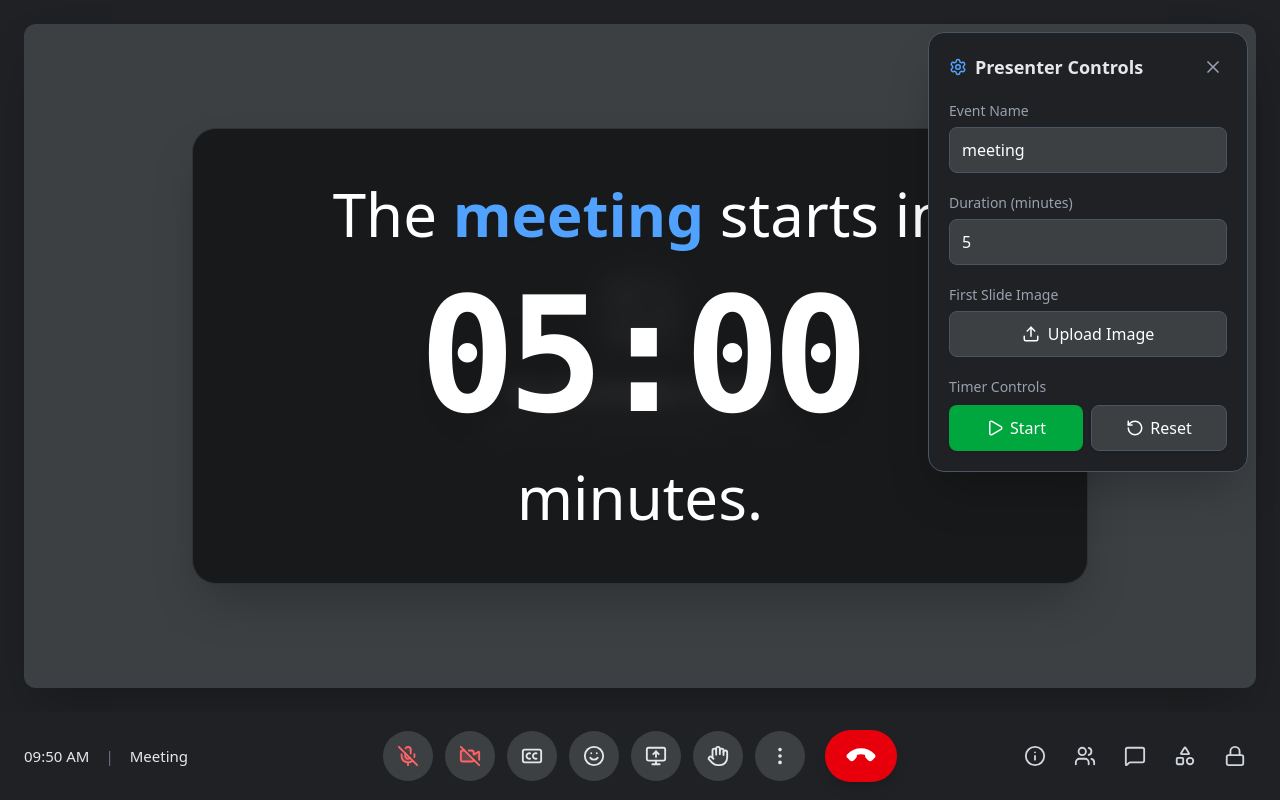
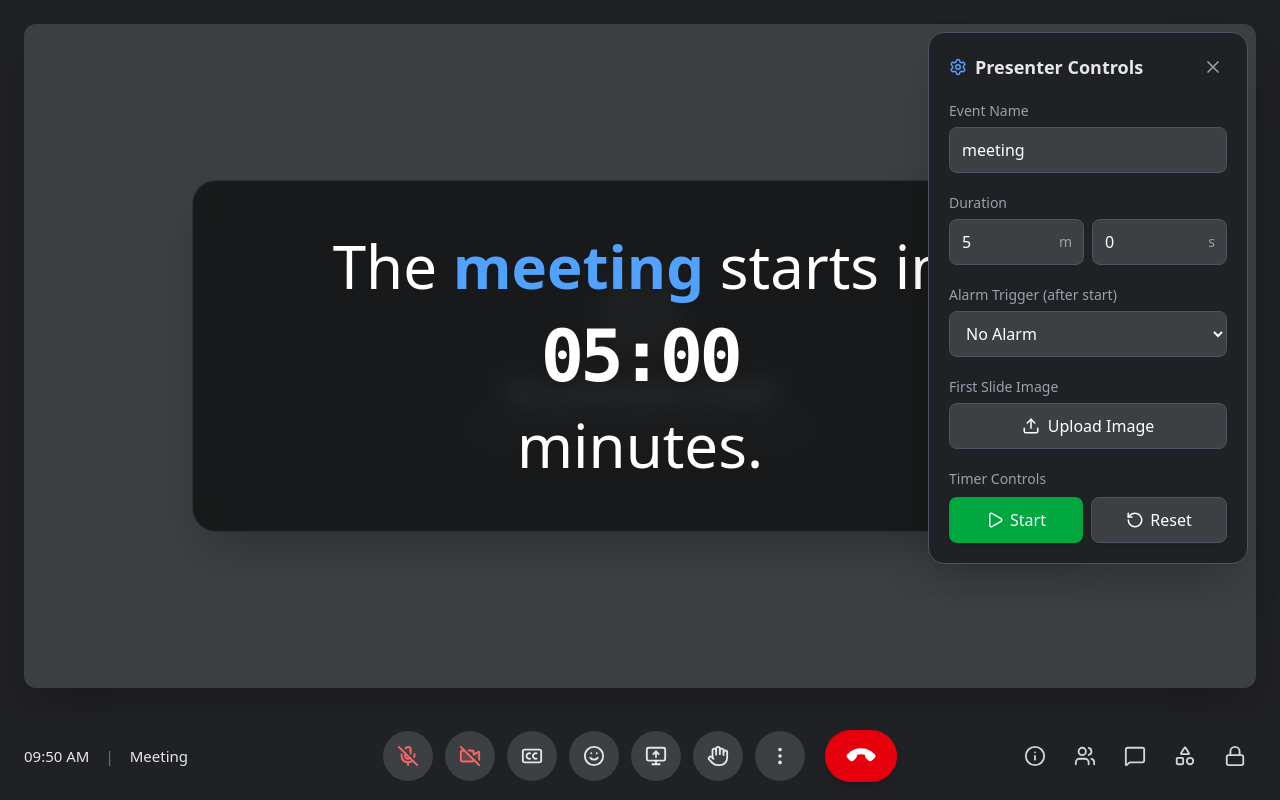
Before and after one commit to kosuvorov/video-meeting-interface, a React (Vite) app: page / in a window 1280 px wide. Built offline with nearby package versions, Linux system fonts and the light colour scheme.

Commit message:
Enhance timer with seconds, auto-close settings, and add independent alarm feature

```diff
--- a/src/App.tsx
+++ b/src/App.tsx
@@ -1,4 +1,4 @@
-import React, { useState, useEffect } from 'react';
+import React, { useState, useEffect, useRef } from 'react';
 import {
   MicOff, VideoOff, ClosedCaption, Smile,
   Hand, MonitorUp, MoreVertical, Phone,
@@ -10,8 +10,31 @@ import {
 export default function App() {
   const [eventName, setEventName] = useState('meeting');
   const [initialMinutes, setInitialMinutes] = useState(5);
+  const [initialSeconds, setInitialSeconds] = useState(0);
   const [timeLeft, setTimeLeft] = useState(300); // 5 minutes in seconds
+  const [alarmTriggerSeconds, setAlarmTriggerSeconds] = useState<number | ''>('');
+  const [isAlarmRinging, setIsAlarmRinging] = useState(false);
   const [isRunning, setIsRunning] = useState(false);
+
+  const audioRef = useRef<HTMLAudioElement | null>(null);
+  const alarmTimeoutRef = useRef<NodeJS.Timeout | null>(null);
+
+  useEffect(() => {
+    return () => {
+      if (alarmTimeoutRef.current) clearTimeout(alarmTimeoutRef.current);
+      if (audioRef.current) {
+        audioRef.current.pause();
+      }
+    };
+  }, []);
+
+  const stopAlarm = () => {
+    setIsAlarmRinging(false);
+    if (audioRef.current) {
+      audioRef.current.pause();
+      audioRef.current.currentTime = 0;
+    }
+  };
   const [slideImage, setSlideImage] = useState<string | null>(null);
   const [showControls, setShowControls] = useState(true);
   const [currentTime, setCurrentTime] = useState(new Date());
@@ -72,7 +95,7 @@ export default function App() {
               <div className="text-3xl md:text-5xl lg:text-6xl font-medium text-white drop-shadow-md leading-tight">
                 The <span className="text-blue-400 font-semibold">{eventName}</span> starts in
               </div>
-              <div className="text-7xl md:text-[10rem] font-bold my-6 font-mono text-white drop-shadow-2xl tracking-tighter leading-none">
+              <div className="text-5xl md:text-7xl font-bold my-4 font-mono text-white drop-shadow-xl tracking-tighter leading-none">
                 {formatTime(timeLeft)}
               </div>
               <div className="text-3xl md:text-5xl lg:text-6xl font-medium text-white drop-shadow-md leading-tight">
@@ -109,19 +132,61 @@ export default function App() {
 
               {/* Timer Duration */}
               <div>
-                <label className="block text-sm font-medium text-gray-400 mb-1.5">Duration (minutes)</label>
+                <label className="block text-sm font-medium text-gray-400 mb-1.5">Duration</label>
+                <div className="flex gap-2">
+                  <div className="flex-1">
+                    <div className="relative">
                       <input
                         type="number"
-                  min="1"
+                        min="0"
                         value={initialMinutes}
                         onChange={(e) => {
-                    const mins = parseInt(e.target.value) || 0;
+                          const mins = Math.max(0, parseInt(e.target.value) || 0);
                           setInitialMinutes(mins);
-                    setTimeLeft(mins * 60);
+                          setTimeLeft(mins * 60 + initialSeconds);
                           setIsRunning(false);
                         }}
+                        className="w-full bg-[#3c4043] border border-gray-600 rounded-lg pl-3 pr-8 py-2.5 text-white focus:outline-none focus:border-blue-500 focus:ring-1 focus:ring-blue-500 transition"
+                      />
+                      <span className="absolute right-3 top-1/2 -translate-y-1/2 text-gray-400 text-sm">m</span>
+                    </div>
+                  </div>
+                  <div className="flex-1">
+                    <div className="relative">
+                      <input
+                        type="number"
+                        min="0"
+                        max="59"
+                        value={initialSeconds}
+                        onChange={(e) => {
+                          const secs = Math.max(0, Math.min(59, parseInt(e.target.value) || 0));
+                          setInitialSeconds(secs);
+                          setTimeLeft(initialMinutes * 60 + secs);
+                          setIsRunning(false);
+                        }}
+                        className="w-full bg-[#3c4043] border border-gray-600 rounded-lg pl-3 pr-8 py-2.5 text-white focus:outline-none focus:border-blue-500 focus:ring-1 focus:ring-blue-500 transition"
+                      />
+                      <span className="absolute right-3 top-1/2 -translate-y-1/2 text-gray-400 text-sm">s</span>
+                    </div>
+                  </div>
+                </div>
+              </div>
+
+              {/* Alarm Setting */}
+              <div>
+                <label className="block text-sm font-medium text-gray-400 mb-1.5">Alarm Trigger (after start)</label>
+                <select
+                  value={alarmTriggerSeconds}
+                  onChange={(e) => setAlarmTriggerSeconds(e.target.value ? Number(e.target.value) : '')}
                   className="w-full bg-[#3c4043] border border-gray-600 rounded-lg px-3 py-2.5 text-white focus:outline-none focus:border-blue-500 focus:ring-1 focus:ring-blue-500 transition"
-                />
+                >
+                  <option value="">No Alarm</option>
+                  <option value="10">10 Seconds</option>
+                  <option value="30">30 Seconds</option>
+                  <option value="60">1 Minute</option>
+                  <option value="300">5 Minutes</option>
+                  <option value="600">10 Minutes</option>
+                </select>
               </div>
 
               {/* Image Upload */}
@@ -144,9 +209,27 @@ export default function App() {
                 <label className="block text-sm font-medium text-gray-400 mb-2">Timer Controls</label>
                 <div className="flex gap-2">
                   <button
-                    onClick={() => setIsRunning(!isRunning)}
-                    className={`flex-1 flex items-center justify-center gap-1.5 py-2.5 rounded-lg font-medium transition shadow-sm ${
-                      isRunning ? 'bg-amber-600 hover:bg-amber-700 text-white' : 'bg-green-600 hover:bg-green-700 text-white'
+                    onClick={() => {
+                      if (!isRunning) {
+                        setShowControls(false); // Close settings automatically on Start
+                        if (alarmTriggerSeconds && Number(alarmTriggerSeconds) > 0) {
+                          if (alarmTimeoutRef.current) clearTimeout(alarmTimeoutRef.current);
+                          alarmTimeoutRef.current = setTimeout(() => {
+                            setIsAlarmRinging(true);
+                            if (!audioRef.current) {
+                              audioRef.current = new Audio('/alarm-sound.mp3');
+                              audioRef.current.loop = true;
+                            }
+                            audioRef.current.play().catch(e => console.error(e));
+                          }, Number(alarmTriggerSeconds) * 1000);
+                        }
+                      } else {
+                        // On Pause, we cancel the pending alarm but leave it queued for the next 'start'
+                        if (alarmTimeoutRef.current) clearTimeout(alarmTimeoutRef.current);
+                      }
+                      setIsRunning(!isRunning);
+                    }}
+                    className={`flex-1 flex items-center justify-center gap-1.5 py-2.5 rounded-lg font-medium transition shadow-sm ${isRunning ? 'bg-amber-600 hover:bg-amber-700 text-white' : 'bg-green-600 hover:bg-green-700 text-white'
                       }`}
                   >
                     {isRunning ? <><Pause size={18} /> Pause</> : <><Play size={18} /> Start</>}
@@ -154,7 +237,9 @@ export default function App() {
                   <button
                     onClick={() => {
                       setIsRunning(false);
-                      setTimeLeft(initialMinutes * 60);
+                      setTimeLeft(initialMinutes * 60 + initialSeconds);
+                      if (alarmTimeoutRef.current) clearTimeout(alarmTimeoutRef.current);
+                      stopAlarm();
                     }}
                     className="flex-1 flex items-center justify-center gap-1.5 bg-[#3c4043] hover:bg-[#4a4d51] border border-gray-600 text-white py-2.5 rounded-lg font-medium transition shadow-sm"
                   >
@@ -175,6 +260,27 @@ export default function App() {
           >
             <Settings size={22} />
           </button>
+        )}
+
+        {/* Alarm Popup */}
+        {isAlarmRinging && (
+          <div className="absolute inset-0 z-[100] flex items-center justify-center bg-black/50 backdrop-blur-sm pointer-events-auto">
+            <div className="bg-[#202124] border border-red-500/50 p-8 rounded-2xl shadow-2xl flex flex-col items-center gap-6 max-w-sm w-full mx-4">
+              <div className="w-16 h-16 rounded-full bg-red-500/10 flex items-center justify-center">
+                <Phone size={32} className="text-red-500 animate-pulse" />
+              </div>
+              <div className="text-center">
+                <h2 className="text-2xl font-bold text-white mb-2">Alarm!</h2>
+                <p className="text-gray-400">The scheduled alarm has been triggered.</p>
+              </div>
+              <button
+                onClick={stopAlarm}
+                className="w-full py-3 bg-red-600 hover:bg-red-700 text-white rounded-xl font-medium transition shadow-lg"
+              >
+                Stop Alarm
+              </button>
+            </div>
+          </div>
         )}
       </div>
 
```
Also changed, not shown: 1 other file (tests, documents, lock files or other folders). Lines whose indentation alone changed are shown as unchanged.
